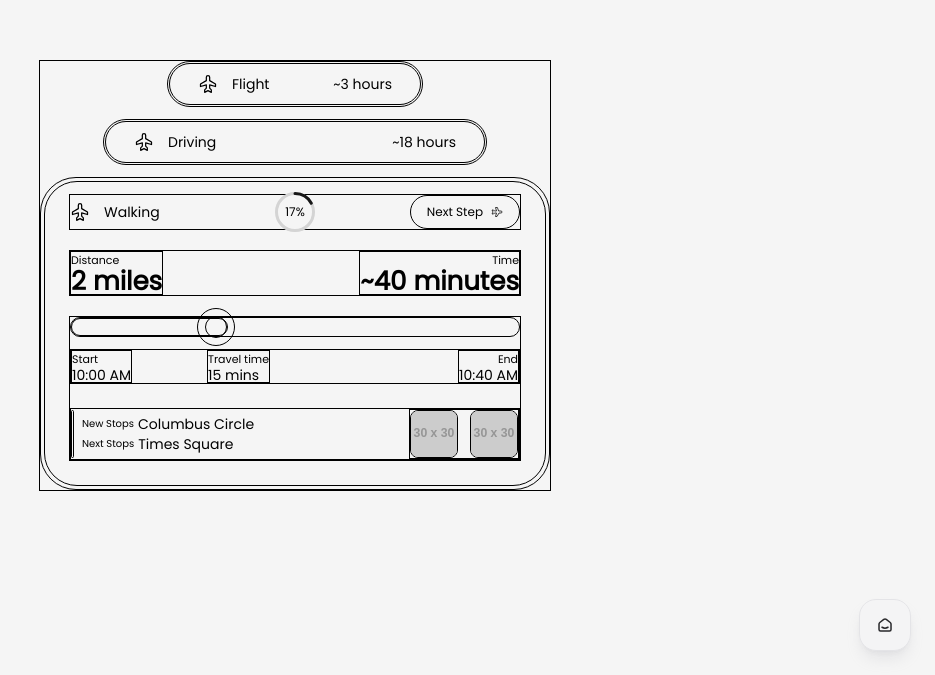
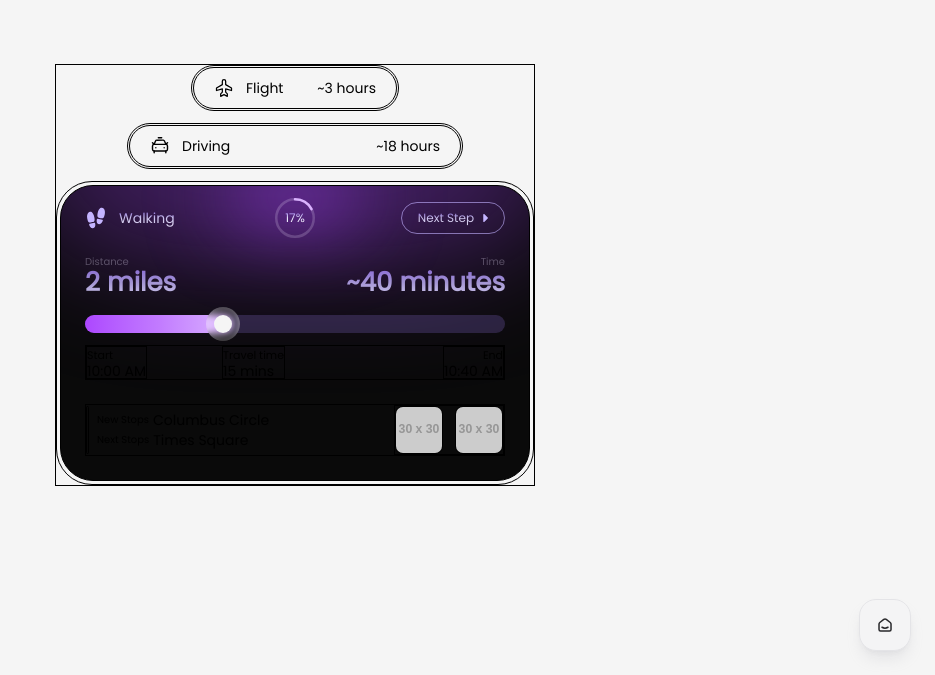
Before and after one commit to fwedwicc/fmDump, a React (Vite) app: page /canvas in a window 1280 px wide. Shown: the part 125-800 px from the top of the page, without its empty margins (345-1280 px from the left). Built offline with nearby package versions, Linux system fonts and the light colour scheme; a web font is replaced by a local one.

Commit message:
Refactor Canvas component; update CircleProgress styling and layout for improved visual appeal and organization

```diff
--- a/src/pages/Canvas.jsx
+++ b/src/pages/Canvas.jsx
@@ -2,11 +2,13 @@ import React from 'react'
 import { Link } from 'react-router-dom'
 import { motion } from 'framer-motion'
 import { Tooltip } from '../components'
-import { TbAlarm, TbFlame, TbCirclePlus, TbPlane, TbSmartHome } from "react-icons/tb"
+import { TbCaretRightFilled, TbPlane, TbSmartHome } from "react-icons/tb"
+import { IoFootstepsSharp } from "react-icons/io5"
+import { LuCarTaxiFront } from "react-icons/lu"
 
 const Canvas = () => {
 
-  const CircleProgress = ({ percent = 17, size = 40, strokeWidth = 3 }) => {
+  const CircleProgress = ({ percent = 17, size = 40, strokeWidth = 2.5 }) => {
     const radius = (size - strokeWidth) / 2
     const circumference = 2 * Math.PI * radius
     const offset = circumference - (percent / 100) * circumference
@@ -14,10 +16,10 @@ const Canvas = () => {
     return (
       <div className="flex items-center justify-center">
         <svg width={size} height={size} className="transform -rotate-90">
-          <circle cx={size / 2} cy={size / 2} r={radius} className='stroke-neutral-300' strokeWidth={strokeWidth} fill="none" />
-          <circle cx={size / 2} cy={size / 2} r={radius} className='stroke-neutral-900' strokeWidth={strokeWidth} fill="none" strokeDasharray={circumference} strokeDashoffset={offset} strokeLinecap="round" />
+          <circle cx={size / 2} cy={size / 2} r={radius} className='stroke-purple-100/20' strokeWidth={strokeWidth} fill="none" />
+          <circle cx={size / 2} cy={size / 2} r={radius} className='stroke-purple-300' strokeWidth={strokeWidth} fill="none" strokeDasharray={circumference} strokeDashoffset={offset} strokeLinecap="round" />
         </svg>
-        <span className="absolute text-xs">
+        <span className="absolute text-xs bg-gradient-to-b from-violet-500/70 via-violet-100 to-violet-50 bg-clip-text text-transparent">
           {percent}%
         </span>
       </div>
@@ -32,55 +34,62 @@ const Canvas = () => {
       className='relative h-screen overflow-hidden bg-neutral-100 grid place-content-center'
     >
       {/* ------------------------ PLAYGROUND ------------------------ */}
-      <div className='border flex flex-col items-center justify-center gap-y-3 w-full min-w-lg'>
-        <div className='w-[16rem] p-[1px] border rounded-full'>
-          <div className='flex items-center justify-between border rounded-full py-2.5 px-7'>
-            <div className='flex items-center gap-3.5'>
+      <div className='border flex flex-col items-center justify-center gap-y-3 w-full min-w-[30rem]'>
+        <div className='w-[13rem] p-[1px] border rounded-full'>
+          <div className='flex items-center justify-between border rounded-full py-2.5 px-5'>
+            <div className='flex items-center gap-3'>
               <TbPlane className='size-5 stroke-[1.5px] -rotate-90' />
               <span className='text-sm'>Flight</span>
             </div>
             <span className='text-sm'>~3 hours</span>
           </div>
         </div>
-        <div className='w-[24rem] p-[1px] border rounded-full'>
-          <div className='flex items-center justify-between border rounded-full py-2.5 px-7'>
-            <div className='flex items-center gap-3.5'>
-              <TbPlane className='size-5 stroke-[1.5px] -rotate-90' />
+        <div className='w-[21rem] p-[1px] border rounded-full'>
+          <div className='flex items-center justify-between border rounded-full py-2.5 px-5'>
+            <div className='flex items-center gap-3'>
+              <LuCarTaxiFront className='size-5 stroke-[1.7px]' />
               <span className='text-sm'>Driving</span>
             </div>
             <span className='text-sm'>~18 hours</span>
           </div>
         </div>
         <div className='w-full p-[3px] border rounded-[36px]'>
-          <div className='w-full border rounded-[33px] pt-3 pb-6 px-6 space-y-5'>
-            <div className='relative flex items-center justify-between border'>
-              <div className='flex items-center gap-3.5'>
-                <TbPlane className='size-5 stroke-[1.5px] -rotate-90' />
-                <span className='text-sm'>Walking</span>
+          <div className='relative bg-neutral-950 w-full border rounded-[33px] pt-4 pb-6 px-6 space-y-5 overflow-hidden'>
+            <div className='absolute w-[120%] h-36 -top-20 -translate-x-1/2 left-1/2 bg-purple-500/40 z-10 rounded-b-full blur-3xl' />
+            <div className='absolute w-[30%] h-14 border -top-4 -translate-x-1/2 left-1/2 bg-purple-500/60 z-10 rounded-full blur-2xl' />
+            <div className='relative flex items-center justify-between z-50'>
+              <div className='flex items-center gap-3'>
+                <IoFootstepsSharp className='size-5.5 text-violet-300' />
+                <span className='text-sm bg-gradient-to-b from-violet-500/70 via-violet-200/90 to-violet-100/90 bg-clip-text text-transparent'>Walking</span>
               </div>
               <div className='absolute -translate-x-1/2 left-1/2 -translate-y-1/2 top-1/2'>
                 <CircleProgress />
               </div>
-              <button className='flex items-center gap-2 px-4 py-2 border rounded-full text-xs'>
-                Next Step
-                <TbPlane className='size-3 stroke-[1.5px]' />
+              <button className='flex items-center gap-1 pl-4 pr-3 py-[7px] border rounded-full text-xs border-violet-300/60'>
+                <span className='bg-gradient-to-b from-violet-500/70 via-violet-200/90 to-violet-100/90 bg-clip-text text-transparent'>
+                  Next Step
+                </span>
+                <TbCaretRightFilled className='size-3.5 text-violet-300' />
               </button>
             </div>
-            <div className='flex items-center justify-between border'>
-              <div className='flex flex-col text-start border'>
-                <span className='text-[11px]'>Distance</span>
-                <span className='text-[26px] font-bold leading-none'>2 miles</span>
+            <div className='relative flex items-center justify-between z-50'>
+              <div className='flex flex-col text-start'>
+                <span className='text-[10px] text-violet-100/30 font-thin'>Distance</span>
+                <span className='text-[26px] font-bold leading-none bg-gradient-to-b from-violet-400/80 via-violet-300/80 to-violet-200/90 bg-clip-text text-transparent'>2 miles</span>
               </div>
-              <div className='flex flex-col text-end border'>
-                <span className='text-[11px]'>Time</span>
-                <span className='text-[26px] font-bold leading-none'>~40 minutes</span>
+              <div className='flex flex-col text-end'>
+                <span className='text-[10px] text-violet-100/30 font-thin'>Time</span>
+                <span className='text-[26px] font-bold leading-none bg-gradient-to-b from-violet-400/80 via-violet-300/80 to-violet-200/90 bg-clip-text text-transparent'>~40 minutes</span>
               </div>
             </div>
-            <div className='space-y-3 border'>
-              <div className='relative h-5 w-full rounded-full border'>
-                <div className='absolute w-[35%] h-full border rounded-full'>
-                  <div className='grid place-content-center absolute size-9.5 rounded-full border -right-2 -translate-y-1/2 top-1/2'>
-                    <div className='size-5.5 border rounded-full' />
+            <div className='relative space-y-3 z-50'>
+              <div className='relative h-4.5 w-full rounded-full bg-violet-400/20'>
+                <div className='absolute w-[35%] h-full bg-gradient-to-r from-purple-500 via-purple-400 to-purple-300 rounded-full'>
+                  <div className='grid place-content-center absolute size-8.5 rounded-full -right-2 -translate-y-1/2 top-1/2 bg-neutral-50/20 backdrop-blur-[3px] overflow-hidden'>
+                    <div className='absolute size-8.5 border-t border-white/40 rounded-full blur-[2px]' />
+                    <div className='absolute size-8.5 border-l-2 border-white rounded-full blur-xs' />
+                    <div className='absolute size-8.5 border-r border-white/60 rounded-full blur-[1.5px]' />
+                    <div className='size-4.5 bg-neutral-100 rounded-full' />
                   </div>
                 </div>
               </div>
```
